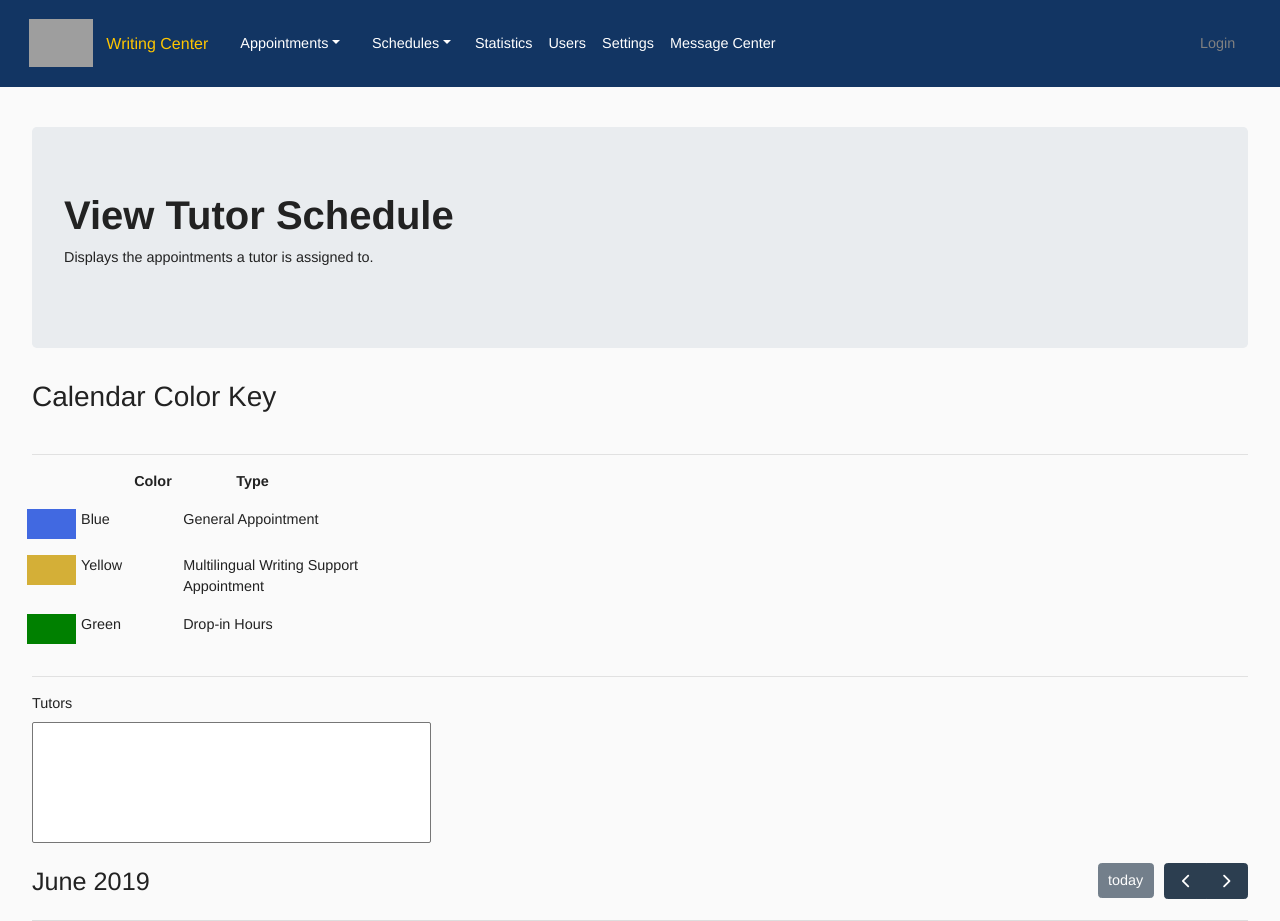
After one commit to betheluniversity/writing-center-python, a Python web app: template writing_center/templates/schedules/view_tutor_schedule.html in a window 1280 px wide. The commit adds this page. Shown: the top 921 px of the page. Run offline with Jinja, Linux system fonts and the light colour scheme; the template is opened without the code that fills it, so the values that code supplies are empty; some libraries are stand-ins or nearby versions; grey boxes are pictures that could not be loaded.

Commit message:
view tutor schedule template

```diff
--- a/writing_center/schedules/__init__.py
+++ b/writing_center/schedules/__init__.py
@@ -13,3 +13,6 @@ class SchedulesView(FlaskView):
     @route('/center-manager/manage-tutor-schedules')
     def manage_tutor_schedules(self):
         return render_template('schedules/manage_tutor_schedules.html', **locals())
+
+    def view_tutor_schedules(self):
+        return render_template('schedules/view_tutor_schedule.html', **locals())
--- a/writing_center/static/assets/writing_center.css
+++ b/writing_center/static/assets/writing_center.css
@@ -109,6 +109,10 @@ ul.list-group{
     background-color: #123563;
 }
 
+.blue {
+    background-color: #4169E1;
+}
+
 .chosen-container {
     min-width: 100%;
 }
@@ -119,6 +123,10 @@ ul.list-group{
     padding: 0 5px;
     height: 29px;
     font-size: .875rem !important;
+}
+
+.green {
+    background-color: Green;
 }
 
 .nav.margins {
@@ -168,3 +176,13 @@ a.nav-link:focus, a.nav-link:hover.active {
 .message-form {
     display: block;
 }
+
+.square-colors {
+    width: 30px;
+    height: 30px;
+    flex: 0 0 4%;
+}
+
+.yellow {
+    background-color: #D4AF37;
+}
--- a/writing_center/templates/nav.html
+++ b/writing_center/templates/nav.html
@@ -27,7 +27,7 @@
             <div class="dropdown-menu" aria-labelledby="navbarDropdown">
                 <a class="dropdown-item" href="{{ url_for('SchedulesView:create_schedule') }}">Create Schedule</a>
                 <a class="dropdown-item" href="{{ url_for('SchedulesView:manage_tutor_schedules') }}">Manage Tutor Schedules</a>
-                <a class="dropdown-item" href="#">View Schedules</a>
+                <a class="dropdown-item" href="{{ url_for('SchedulesView:view_tutor_schedules') }}">View Schedules</a>
             </div>
         </div>
 
--- /dev/null
+++ b/writing_center/templates/schedules/view_tutor_schedule.html
@@ -0,0 +1,83 @@
+{% extends 'writing_center_base.html' %}
+
+{% block body_content %}
+    <div class="jumbotron">
+        <h1><b>View Tutor Schedule</b></h1>
+        <p>Displays the appointments a tutor is assigned to.</p>
+    </div>
+    <form>
+        <div class="form-row">
+            <div class="form-group col-md-12">
+                <h3>Calendar Color Key</h3>
+            </div>
+        </div>
+        <hr>
+        <div class="form-row">
+            <div class="form-group col-md-1">
+
+            </div>
+            <div class="form-group col-md-1">
+                <b>Color</b>
+            </div>
+            <div class="form-group col-md-2">
+                <b>Type</b>
+            </div>
+        </div>
+        <div class="form-row">
+            <div class="form-group col-md-1 square-colors blue">
+
+            </div>
+            <div class="form-group col-md-1">
+                Blue
+            </div>
+            <div class="form-group col-md-2">
+                General Appointment
+            </div>
+        </div>
+        <div class="form-row">
+            <div class="form-group col-md-1 square-colors yellow">
+
+            </div>
+            <div class="form-group col-md-1">
+                Yellow
+            </div>
+            <div class="form-group col-md-2">
+                Multilingual Writing Support Appointment
+            </div>
+        </div>
+        <div class="form-row">
+            <div class="form-group col-md-1 square-colors green">
+
+            </div>
+            <div class="form-group col-md-1">
+                Green
+            </div>
+            <div class="form-group col-md-2">
+                Drop-in Hours
+            </div>
+        </div>
+        <hr>
+        <div class="form-row">
+            <div class="form-group col-md-4">
+                <label for="lookup-tutor-username" style="display: block;">Tutors</label>
+                <select id="lookup-tutor-username" class="chosen-container" size="7" multiple="multiple"></select>
+            </div>
+        </div>
+    </form>
+
+    <div id="calendar"></div>
+
+    <script>
+
+        document.addEventListener('DOMContentLoaded', function() {
+            var calendarEl = document.getElementById('calendar');
+
+            var calendar = new FullCalendar.Calendar(calendarEl, {
+                plugins: [ 'dayGrid' ]
+            });
+
+            calendar.render();
+        });
+
+    </script>
+{% endblock %}
```
